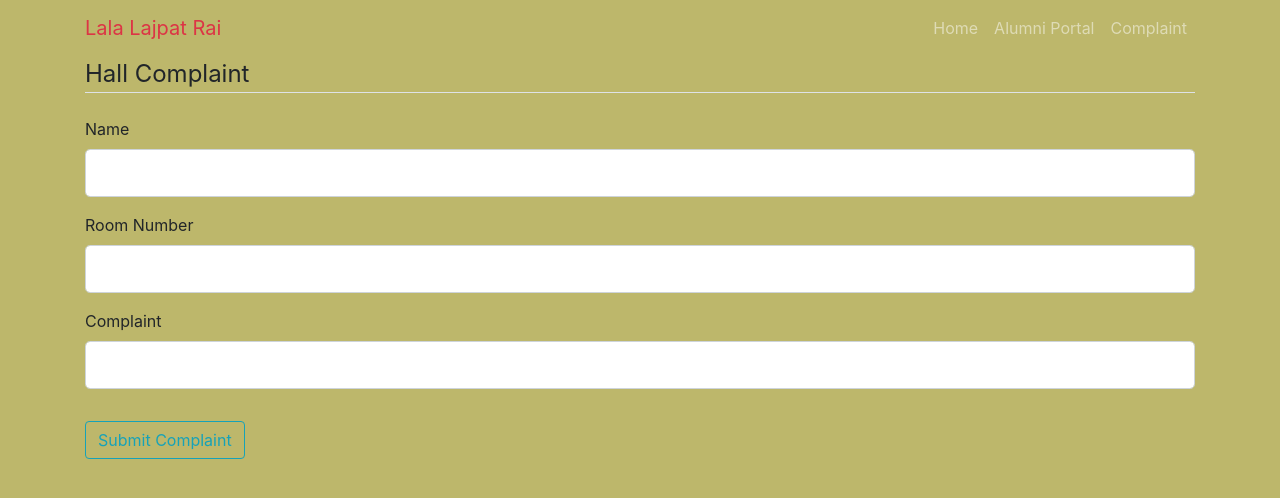
After one commit to UtkJaiswal/hall, a Flask app: page /complaint in a window 1280 px wide. The commit adds this page. Shown: the top 498 px of the page. Run offline with Flask 2, Linux system fonts and the light colour scheme; some libraries are stand-ins or nearby versions; some web fonts are replaced.

Commit message:
Added complaint Functionality

```diff
--- a/app.py
+++ b/app.py
@@ -1,4 +1,4 @@
-from flask import Flask, render_template, url_for, flash, redirect
+from flask import Flask, render_template, url_for, flash, redirect, request
 from flask_sqlalchemy import SQLAlchemy
 '''from forms import RegistrationForm, LoginForm'''
 
@@ -9,6 +9,7 @@ from wtforms.validators import DataRequired, Length, Email, EqualTo, ValidationE
 from flask_login import LoginManager, UserMixin, login_user
 
 from flask_bcrypt import Bcrypt
+from flask_mail import Mail,Message
 
 
 
@@ -17,10 +18,19 @@ app = Flask(__name__)
 
 app.config['SECRET_KEY']= '8d2c6184ae40cc9efdefe76c746248dd'
 app.config['SQLALCHEMY_DATABASE_URI']='sqlite:///site.db'
+app.config.update(
+	DEBUG=True,
+	#EMAIL SETTINGS
+	MAIL_SERVER='smtp.gmail.com',
+	MAIL_PORT=465,
+	MAIL_USE_SSL=True,
+	MAIL_USERNAME = 'llr.hall.complaints@gmail.com',
+	MAIL_PASSWORD = 'yollr123'
+	)
 db=SQLAlchemy(app)
 bcrypt=Bcrypt(app)
 login_manager=LoginManager(app)
-
+mail = Mail(app)
 '''from models import User'''
 
 @login_manager.user_loader
@@ -100,17 +110,34 @@ def login():
 
 
 
-@app.route("/complaint", methods=['POST'])
+@app.route("/complaint", methods=['GET', 'POST'])
 def complaint():
 	'''
 	Register Complaint and mail to manager
 	'''
-	pass
+
 	form = ComplaintForm()
-	if form.validate_on_submit():
-		name = form.name.data
-		room = form.room.data
-		complaint = form.complaint.data
+
+	# render the complaint template on get request in browser
+	print('request.method = ', request.method)
+	if request.method ==  "GET":
+		print('in get')
+		return render_template('complaint.html', title='Hall Complaint', form=form)
+
+	# on form submission, a POST request is made which sends the mail
+	elif request.method == 'POST':
+		if form.validate_on_submit():
+			name = form.name.data
+			room = form.room.data
+			complaint = form.complaint.data
+			try:
+				msg = Message('Complaint from Boarder '+ name + '' + room, sender="llr.hall.complaints@gmail.com",recipients=["utkjaiswal58@gmail.com", "rka87338@gmail.com"])
+				msg.html = "<h3>" + complaint + "</h3>"
+				mail.send(msg)
+				return  '<h1>Your mail has been sent Successfully</h1>'
+			except:
+				return 'Could not send Mail'
+
 
 
 
@@ -139,6 +166,7 @@ class ComplaintForm(FlaskForm):
 	name = StringField('Name', validators=[DataRequired()])
 	room = StringField('Room Number', validators=[DataRequired()])
 	complaint = StringField('Complaint', validators=[DataRequired()])
+	submit=SubmitField('Submit Complaint')
 
 class LoginForm(FlaskForm):
 	email=StringField('Email', validators=[DataRequired(), Email()])
--- /dev/null
+++ b/templates/complaint.html
@@ -0,0 +1,62 @@
+{% extends "layout.html" %}
+{% block content %}
+
+<div class="content-section">
+        <form method="POST" action="">
+            {{ form.hidden_tag() }}
+            <fieldset class="form-group">
+                <legend class="border-bottom mb-4">Hall Complaint</legend>
+
+                <div class="form-group">
+                    {{ form.name.label(class="form-control-label")}}
+                    {% if form.name.errors %}
+                        {{ form.name(class="form-control form-control-lg is-invalid")}}
+                        <div class="invalid-feedback">
+                            {% for error in form.name.errors %}
+                            <span>{{ error }}</span>
+                            {% endfor %}
+                        </div>
+                   {% else %}
+                       {{ form.name(class="form-control form-control-lg")}}
+                   {% endif %}
+                </div>
+
+                <div class="form-group">
+                    {{ form.room.label(class="form-control-label")}}
+                    {% if form.room.errors %}
+                        {{ form.room(class="form-control form-control-lg is-invalid")}}
+                        <div class="invalid-feedback">
+                            {% for error in form.room.errors %}
+                            <span>{{ error }}</span>
+                            {% endfor %}
+                        </div>
+                   {% else %}
+                       {{ form.room(class="form-control form-control-lg")}}
+                   {% endif %}
+                </div>
+
+                <div class="form-group">
+                    {{ form.complaint.label(class="form-control-label")}}
+                    {% if form.complaint.errors %}
+                        {{ form.complaint(class="form-control form-control-lg is-invalid")}}
+                        <div class="invalid-feedback">
+                            {% for error in form.complaint.errors %}
+                            <span>{{ error }}</span>
+                            {% endfor %}
+                        </div>
+                   {% else %}
+                       {{ form.complaint(class="form-control form-control-lg")}}
+                   {% endif %}
+                </div>
+
+
+            </fieldset>
+            <div class="form-group">
+                {{form.submit(class="btn btn-outline-info")}}
+            </div>
+
+        </form>
+    </div>
+
+
+{% endblock content %}
--- a/templates/layout.html
+++ b/templates/layout.html
@@ -49,6 +49,7 @@
             <li class="nav-item"><a class="nav-link" href="#section-menus">Menus</a></li>-->
             <li class="nav-item"><a class="nav-link" href="#section-events">Home</a></li>
             <li class="nav-item"><a class="nav-link" href="{{ url_for('login') }}">Alumni Portal</a></li>
+            <li class="nav-item"><a class="nav-link" href="{{ url_for('complaint') }}">Complaint</a></li>
            <!-- <li class="nav-item cta-btn ml-xl-2 ml-lg-2 ml-md-0 ml-sm-0 ml-0"><a class="nav-link" href="#" target="_blank"><span class="pb_rounded-4 px-4 rounded">Get Started</span></a></li>-->
           </ul>
         </div>
```
Also changed, not shown: requirements.txt (+25 -0 lines).
